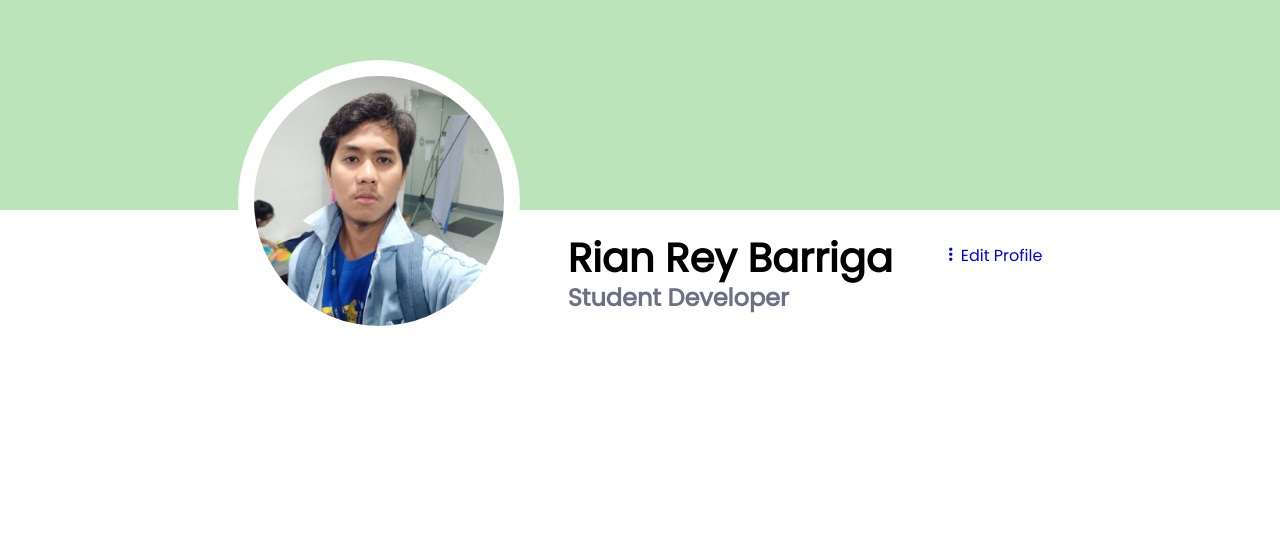
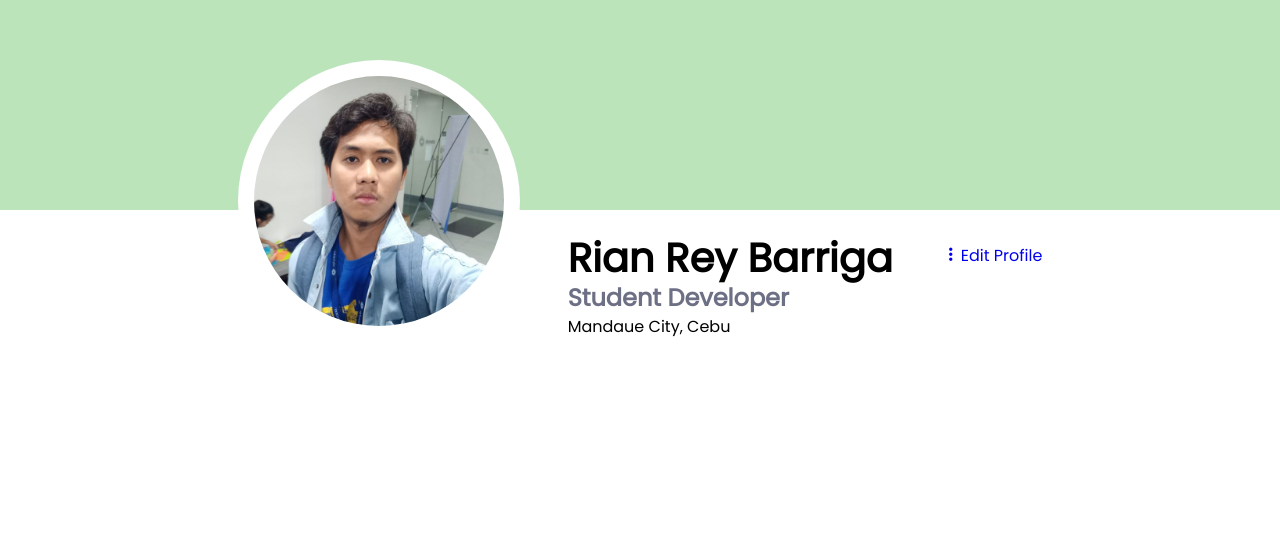
Before and after one commit to CodePhilanthropist/fantastic-funicular, a website: page index.html in a window 1280 px wide. Shown: the part 110-653 px from the top of the page. Drawn offline with nearby package versions, Linux system fonts and the light colour scheme.

Commit message:
utilizing span to add the address

```diff
--- a/index.html
+++ b/index.html
@@ -24,6 +24,7 @@
                 <section>
                     <h3>Rian Rey Barriga</h3>
                     <h5>Student Developer</h5>
+                    <span>Mandaue City, Cebu</span>
                 </section>
 
             </article>
```
